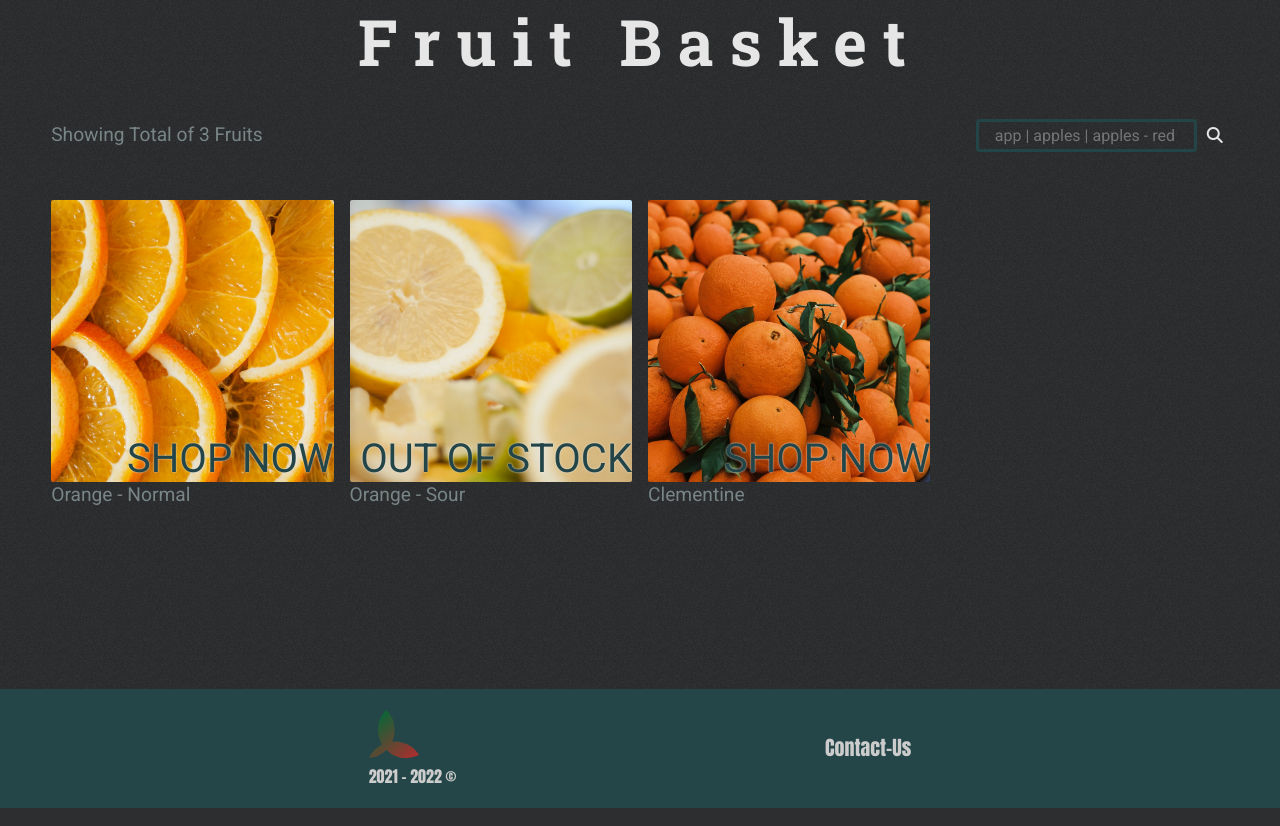
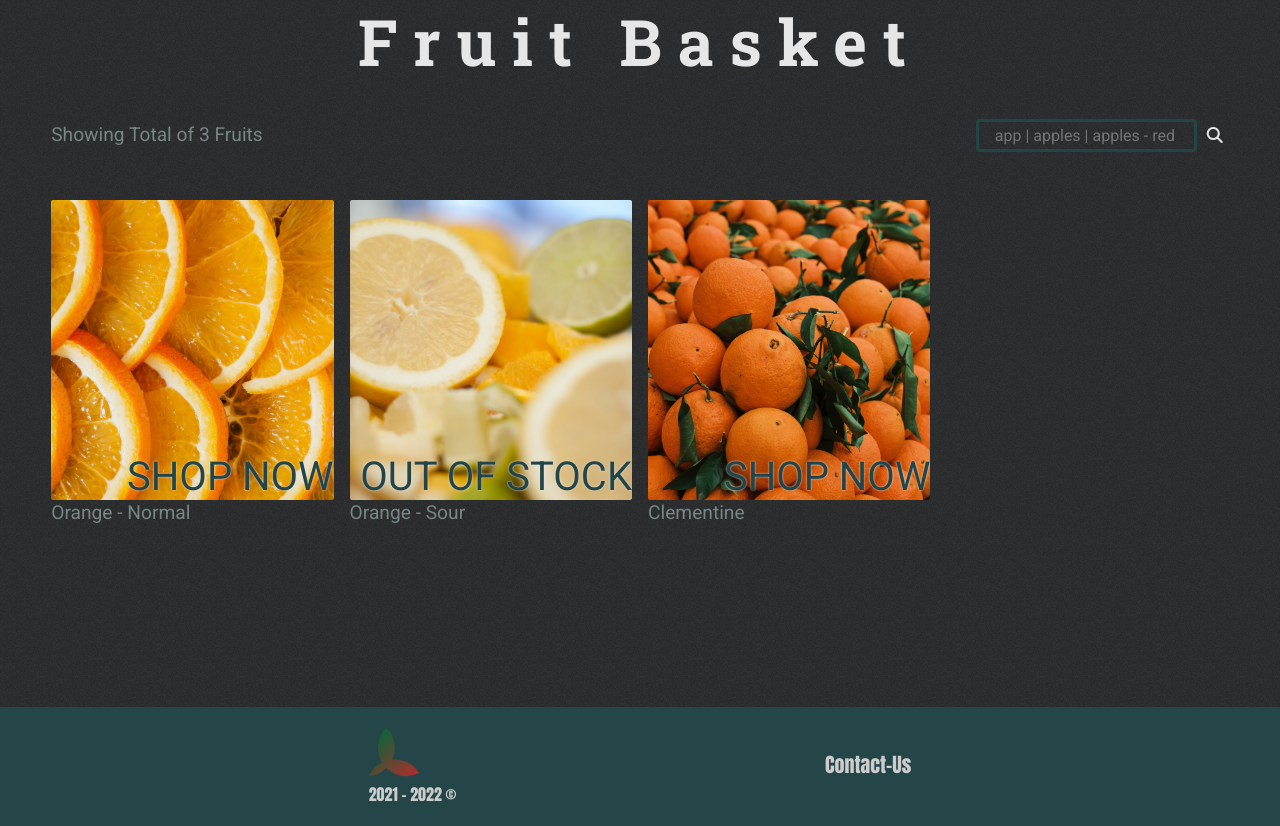
Before and after one commit to rabihtg/leb-shop, a Flask app: page /shop/sour in a window 1280 px wide. Shown: the part 221-1047 px from the top of the page. Run offline with Flask 2, Linux system fonts and the light colour scheme; a user stored in the database is signed in; data comes from the database, SQL or seed files in the repository; both versions use the stored data as it was after the commit; data that the repository does not hold is empty; some libraries are stand-ins or nearby versions.

Commit message:
Rebuilding Project. v-1

```diff
--- a/lebshop/static/css/shop.css
+++ b/lebshop/static/css/shop.css
@@ -10,6 +10,7 @@
   letter-spacing: 0.25em;
   margin-bottom: 0.5em;
 }
+
 .shop__search-cont {
   display: flex;
   flex-wrap: wrap;
@@ -45,11 +46,13 @@
 .fruit-card__img-cont {
   position: relative;
   overflow: hidden;
+  height: 300px;
   border-radius: 2px;
 }
 .fruit-card__img {
-  aspect-ratio: 1 / 1;
   object-fit: cover;
+  height: 100%;
+  width: 100%;
   object-position: center center;
   transition: transform 100ms ease-in;
 }
@@ -91,6 +94,7 @@
 @media (min-width: 769px) {
   .shop__fruit-cards-cont {
     grid-template-columns: repeat(4, 1fr);
+    grid-template-rows: auto;
   }
   .fruit-card__img-overlay {
     font-size: var(--fs-md);
--- a/run.py
+++ b/run.py
@@ -1,4 +1,4 @@
 from lebshop import app
 
 if __name__ == "__main__":
-    app.run(debug=True)
+    app.run()
```
Also changed, not shown: lebshop/leb-shop-app.db.
